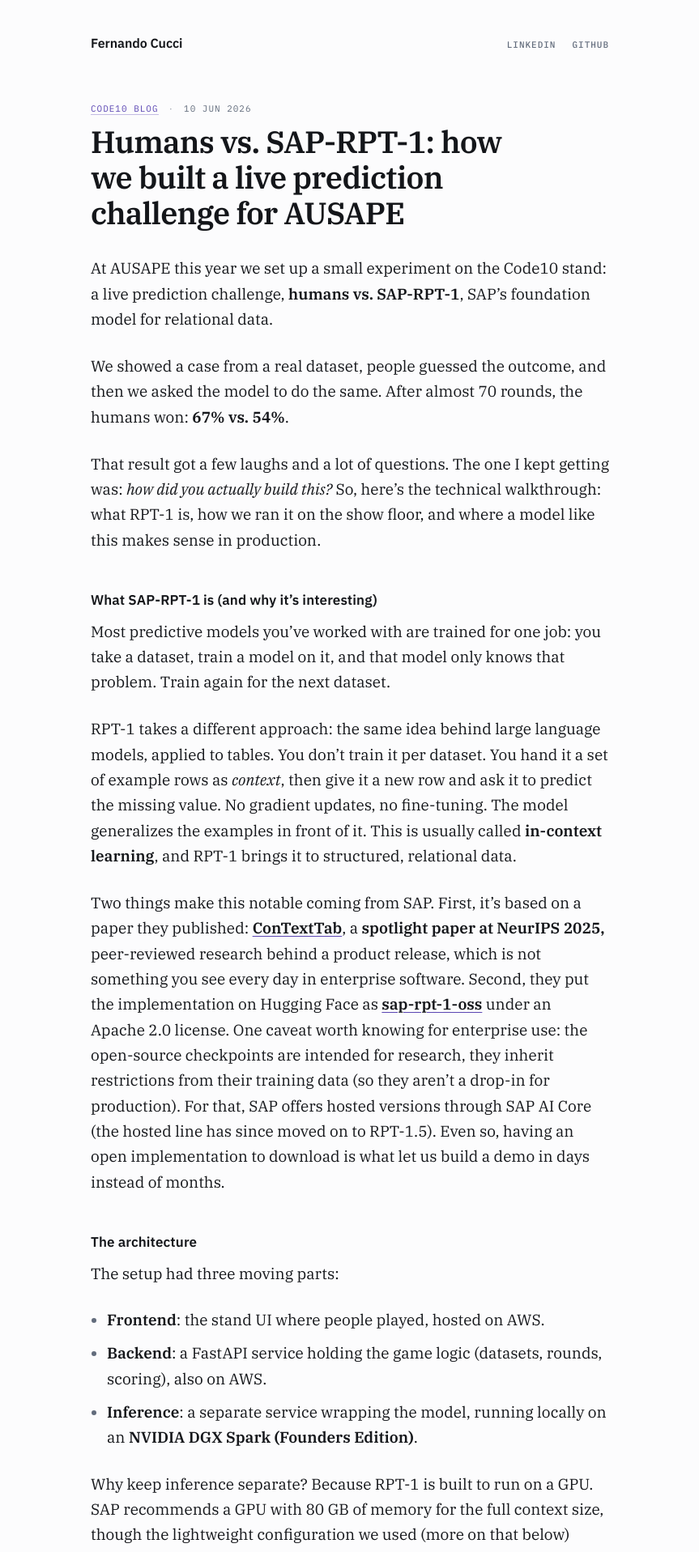
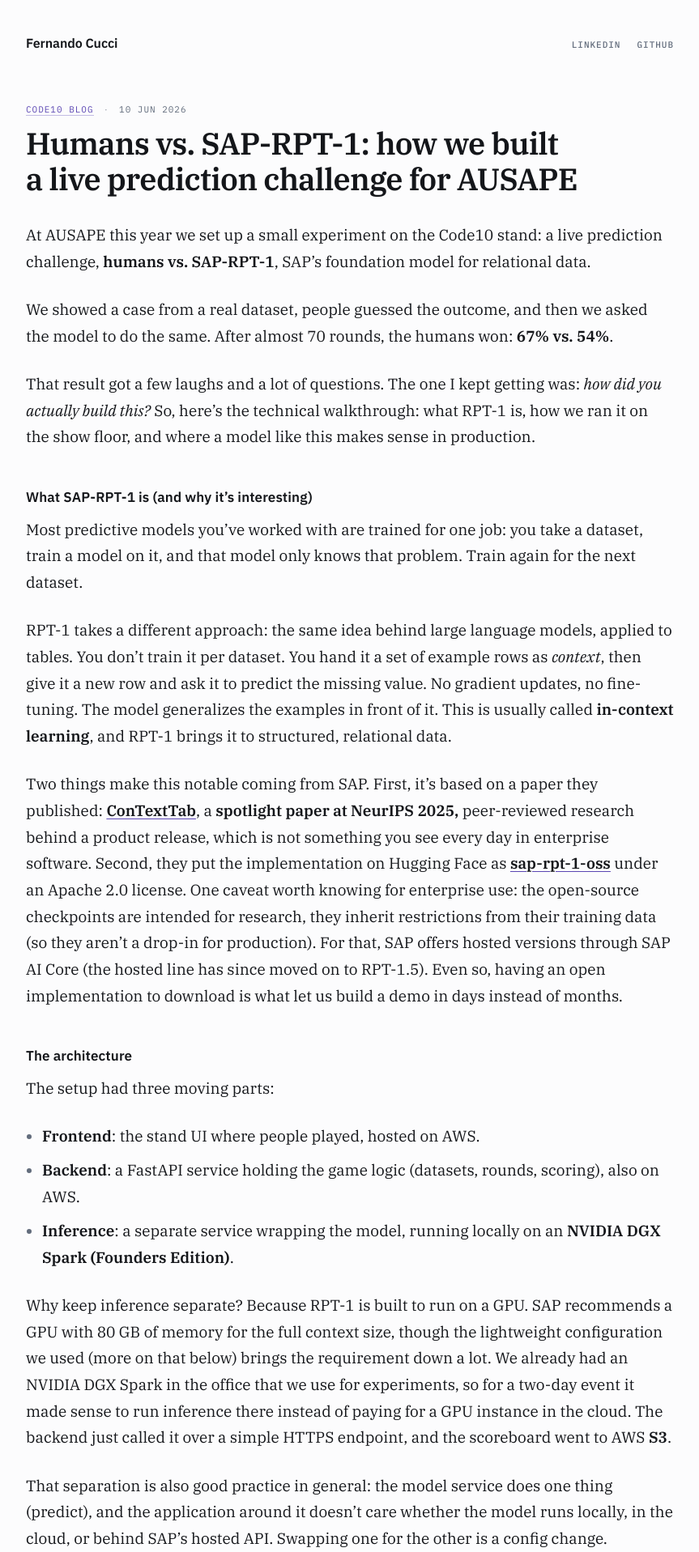
Before and after one commit to fernandocucci/fernandocucci.github.io, a Jekyll site: the page built from _posts/2026-06-10-humans-vs-sap-rpt-1.md, in a window 1280 px wide. Shown: the top 1917 px of the page at 81% size, without its empty margins (208-1071 px from the left). Built offline with Jekyll 4.4.1, drawn with Linux system fonts in a browser that asks for light colours.

Commit message:
Refine CSS measurements for improved layout and readability

```diff
--- a/assets/css/style.css
+++ b/assets/css/style.css
@@ -11,9 +11,11 @@
   --sans:  "IBM Plex Sans", system-ui, -apple-system, sans-serif;
   --mono:  "IBM Plex Mono", ui-monospace, SFMono-Regular, Menlo, monospace;
 
-  /* ~67 characters per line at the body's upper size. Below 60 the eye
-     jumps lines too often; above 75 it loses the return. */
-  --measure: 40rem;
+  /* One column for everything: prose, code panels, rules. Wide enough that
+     96-column code fits inside the panel's padding without wrapping, which
+     is what sets the number. Longer lines than the typographic ideal, so
+     the body leading below is opened up to compensate. */
+  --measure: 50rem;
   --gutter: clamp(1.25rem, 5vw, 2.5rem);
 
   /* Syntax. Hues are pulled toward the accent so the code panel reads as
@@ -59,7 +61,7 @@ body {
   color: var(--ink);
   font-family: var(--serif);
   font-size: clamp(1.0625rem, 0.4vw + 1rem, 1.1875rem);
-  line-height: 1.65;
+  line-height: 1.72;
   font-feature-settings: "kern", "liga";
   -webkit-font-smoothing: antialiased;
 }
@@ -143,7 +145,7 @@ main,
    close to the name and far from the archive, to belong to the header. */
 
 .intro {
-  max-width: 35rem;
+  max-width: 40rem;
   padding-block: 1.25rem 4.5rem;
 }
 
@@ -364,21 +366,13 @@ main,
 }
 
 /* ------------------------------------------------------------------ code */
-/* Prose is set to 40rem; these posts write 90-odd column Python and SQL. So
-   the code panel bleeds past the measure on both sides, 5rem each way, which
-   is what those 96 columns need and no more. The bleed collapses to zero on
-   narrow screens. What still doesn't fit wraps rather than scrolls, since a
-   horizontal bar under every snippet is worse than a soft break. Colour,
-   reserved elsewhere for provenance, is admitted here because a token's kind
-   is information the reader is actively looking for.                      */
-
-.prose {
-  --bleed: clamp(
-    0rem,
-    (100vw - var(--measure) - 2 * var(--gutter) - 1.5rem) / 2,
-    5rem
-  );
-}
+/* The panel sits flush in the measure: its edges are the same two vertical
+   lines the prose runs between, so nothing breaks the column. The measure
+   was sized so the 90-odd column Python and SQL in these posts clears the
+   panel's padding. What still doesn't fit wraps rather than scrolls, since
+   a horizontal bar under every snippet is worse than a soft break. Colour,
+   reserved elsewhere for provenance, is admitted here because a token's
+   kind is information the reader is actively looking for.                */
 
 /* ---- inline ---- */
 
@@ -397,8 +391,6 @@ main,
 .prose div[class*="language-"],
 .prose figure.highlight,
 .prose > pre {
-  margin-inline: calc(-1 * var(--bleed));
-  width: calc(100% + 2 * var(--bleed));
   background: var(--code-bg);
   border: 1px solid var(--code-rule);
   border-radius: 6px;
```
